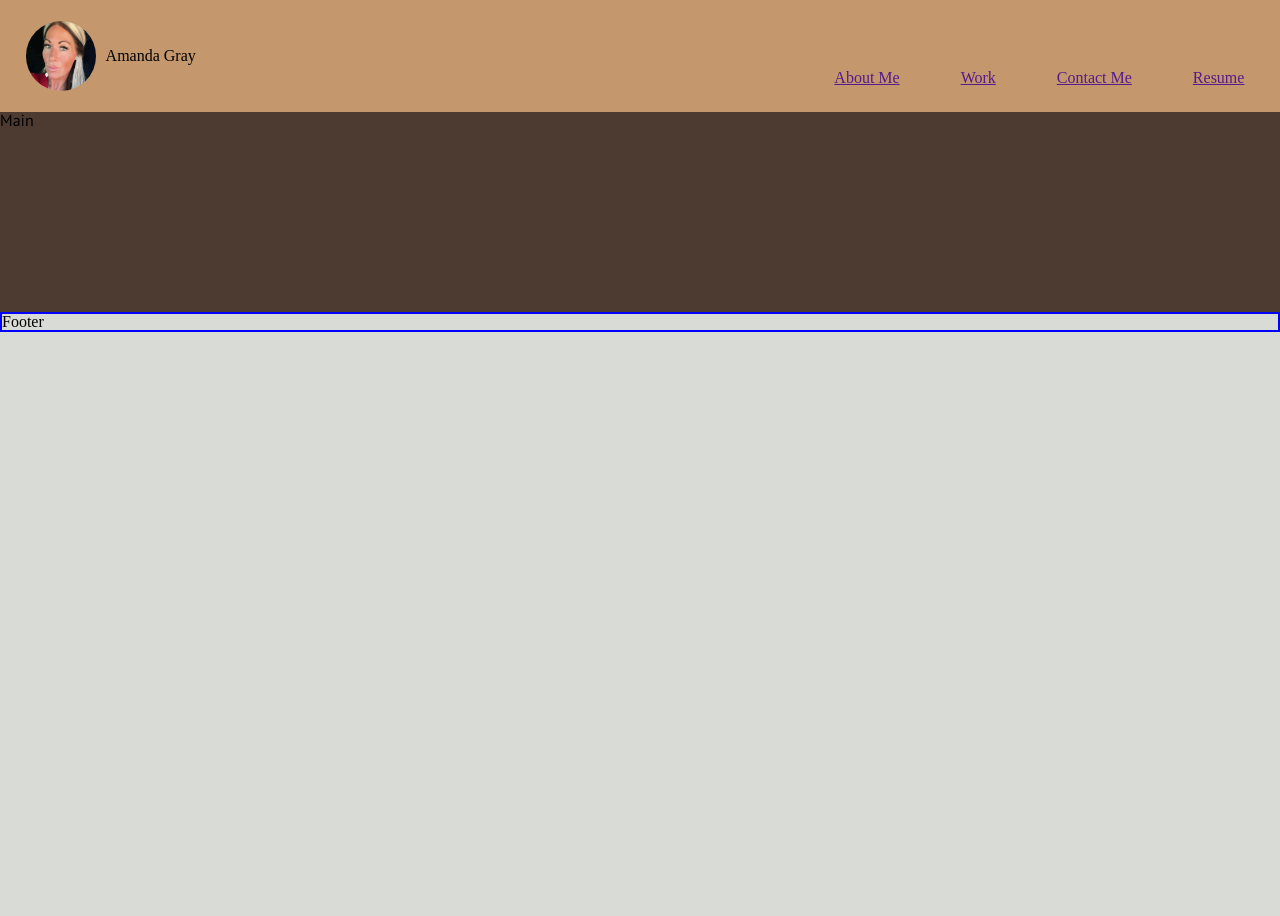
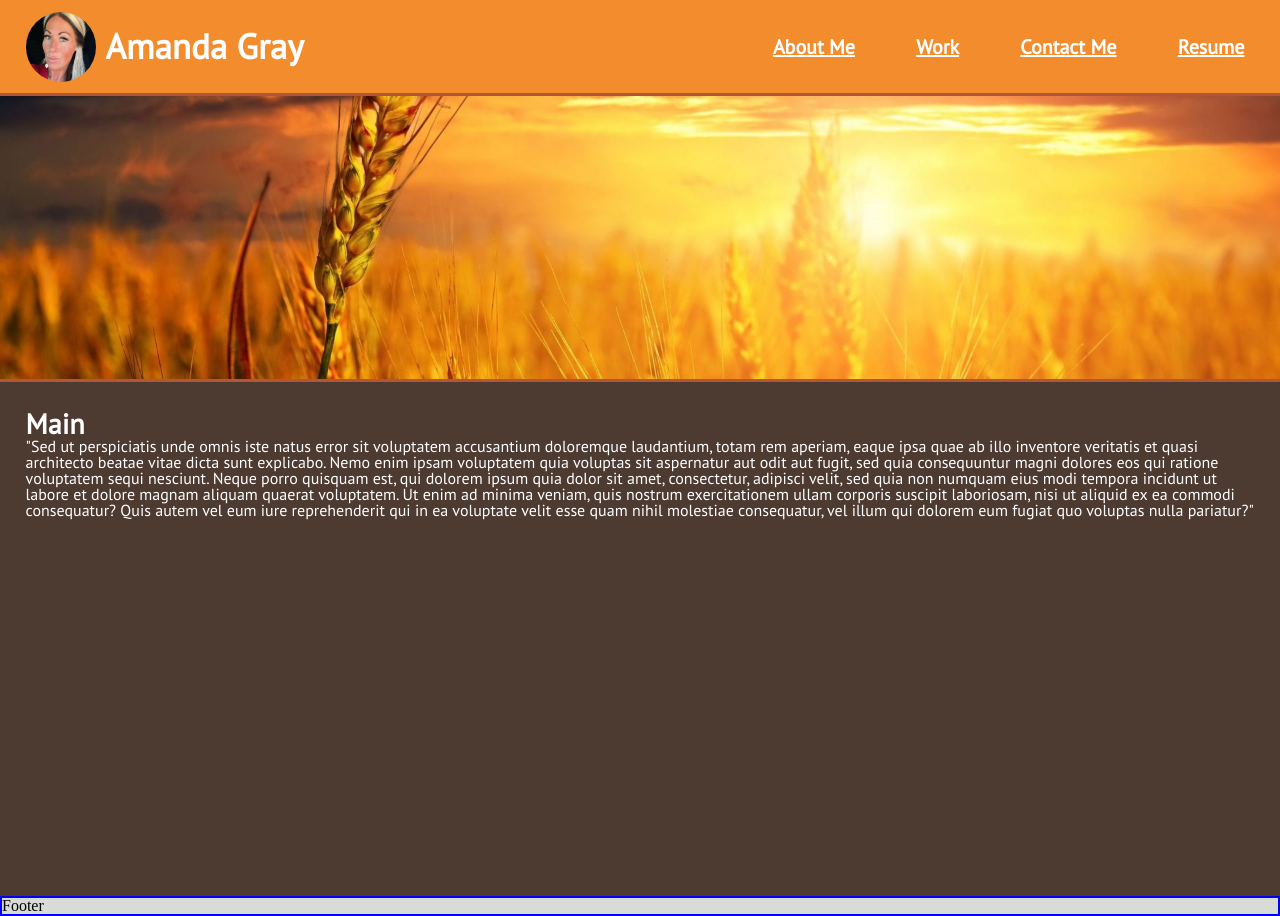
Before and after one commit to Berkeleycodingmomma/personal-portfolio, a plain HTML site: page index.html in a window 1280 px wide. Before the commit the page ends 800 px from the top, so only its background shows below. Drawn offline with Linux system fonts and the light colour scheme.

Commit message:
experiment with sticky header and vh

```diff
--- a/assets/css/style.css
+++ b/assets/css/style.css
@@ -1,5 +1,12 @@
 * {
     box-sizing: border-box;
+}
+
+html {
+    height: 100vh;
+}
+
+.pt-sans {
     font-family: 'PT Sans', sans-serif;
 }
 
@@ -8,13 +15,17 @@ body {
 }
 
 .header {
-    height: 14vh;
+    /* position: fixed;
+    top: 0; */
+    height: 12vh;
     padding: 2%;
     display: flex;
     flex-direction: row;
     justify-content: space-between;
     width: 100%;
-    background-color: rgb(196 151 109);
+    background-color: rgb(242 140 45);
+    border-bottom: solid 3px #b05737;
+    color: white;
 }
 
 .header-left {
@@ -24,6 +35,8 @@ body {
     justify-content: flex-start;
     align-items: center;
     width: 30%;
+    font-size: 35px;
+    font-weight: 700;
 }
 
 .header-left img {
@@ -34,10 +47,16 @@ body {
     display: flex;
     flex-direction: row;
     justify-content: space-between;
-    align-items: flex-end;
-    width: 35%;
+    align-items: center;
+    width: 40%;
     padding-right: 10px;
     padding-left: 10px;
+    font-size: 20px;
+}
+
+.header-right a {
+    color: white;
+    font-weight: 700;
 }
 
 .avatar {
@@ -48,8 +67,24 @@ body {
 }
 
 .main {
+    top: 200px;
     background-color: rgb(77 58 49);
-    height: 200px;
+    height: 100vh;
+    color: white;
+}
+
+.main-2 {
+    padding: 2%;
+}
+
+.main-2 h1 {
+    font-weight: bold;
+    font-size: 28px;
+}
+
+.weat-img {
+    width: 100%;
+    border-bottom: solid 3px #b05737;
 }
 
 .footer {
--- a/index.html
+++ b/index.html
@@ -9,11 +9,12 @@
     <link rel="stylesheet" href="./assets/css/reset.css">
     <link rel="preconnect" href="https://fonts.googleapis.com">
     <link rel="preconnect" href="https://fonts.gstatic.com" crossorigin>
-    <link href="https://fonts.googleapis.com/css2?family=PT+Sans:ital,wght@0,400;0,700;1,400&display=swap" rel="stylesheet">
+    <link href="https://fonts.googleapis.com/css2?family=PT+Sans:ital,wght@0,400;0,400:1,700;1,400&display=swap"
+        rel="stylesheet">
 </head>
 
 <body>
-    <header class="header" alt="header element">
+    <header class="header pt-sans" alt="header element">
         <div class="header-left">
             <img class="avatar" src="./assets/images/amanda_profile.jpg" alt="Avatar">
             <h1>Amanda Gray</h1>
@@ -27,7 +28,15 @@
     </header>
 
     <main class="main">
-        <h2>Main</h2>
+        <div class="main-1">
+            <img class="weat-img" src="./assets/images/wheat-now-banner-1920x424.jpeg" alt="sunset">
+        </div>
+        <div class="main-2 pt-sans">
+            <h1>Main</h1>
+            <p>
+                "Sed ut perspiciatis unde omnis iste natus error sit voluptatem accusantium doloremque laudantium, totam rem aperiam, eaque ipsa quae ab illo inventore veritatis et quasi architecto beatae vitae dicta sunt explicabo. Nemo enim ipsam voluptatem quia voluptas sit aspernatur aut odit aut fugit, sed quia consequuntur magni dolores eos qui ratione voluptatem sequi nesciunt. Neque porro quisquam est, qui dolorem ipsum quia dolor sit amet, consectetur, adipisci velit, sed quia non numquam eius modi tempora incidunt ut labore et dolore magnam aliquam quaerat voluptatem. Ut enim ad minima veniam, quis nostrum exercitationem ullam corporis suscipit laboriosam, nisi ut aliquid ex ea commodi consequatur? Quis autem vel eum iure reprehenderit qui in ea voluptate velit esse quam nihil molestiae consequatur, vel illum qui dolorem eum fugiat quo voluptas nulla pariatur?"
+            </p>
+        </div>
     </main>
 
     <footer class="footer">
```
Also changed, not shown: assets/images/sunset-with-wheat.jpeg (added), assets/images/wheat-now-banner-1920x424.jpeg (added).
